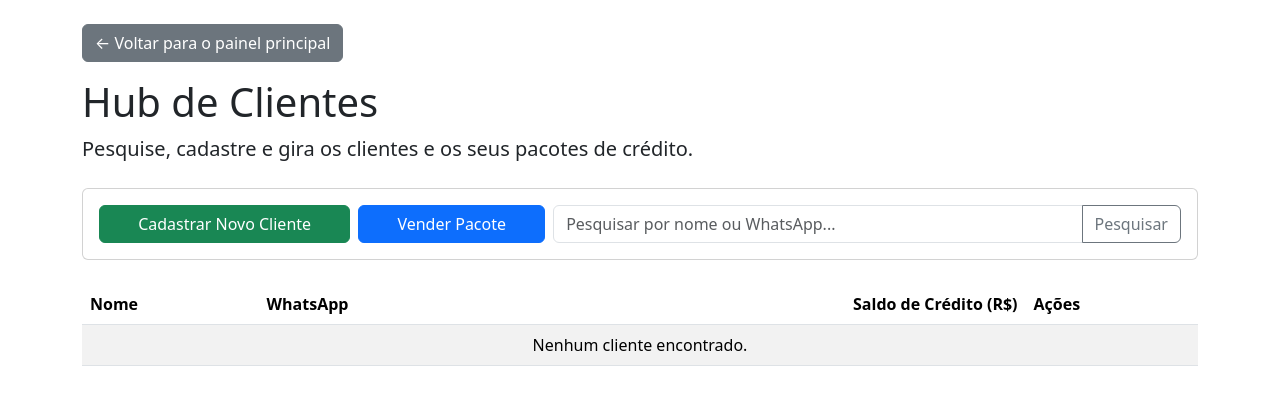
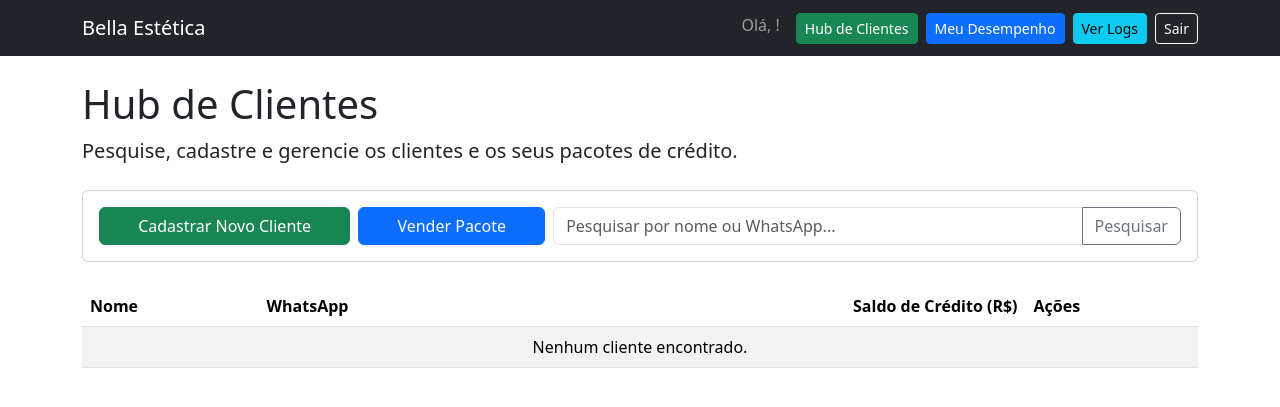
Before and after one commit to GabrielLTM/web-beautyparlor-management, a FastAPI app: page /painel/clientes in a window 1280 px wide. Shown: the top 407 px of the page. Run offline with FastAPI, Linux system fonts and the light colour scheme; the visitor is signed in with stand-in values (Sample User, id 1); data that the repository does not hold is empty; some libraries are stand-ins or nearby versions.

Commit message:
refactor: Aplica o template base à página de gestão de clientes - o ficheiro 'painel_clientes.html' agora herda a estrutura, navegação e estilos do 'base.html'. - scripts e estilos específicos da página foram movidos para os blocos apropriados (styles e scripts).

```diff
--- a/templates/painel_clientes.html
+++ b/templates/painel_clientes.html
@@ -1,14 +1,10 @@
-<!DOCTYPE html>
-<html lang="pt-br">
-<head>
-    <meta charset="UTF-8">
-    <meta name="viewport" content="width=device-width, initial-scale=1.0">
-    <title>Gestão de Clientes</title>
-    <link href="https://cdn.jsdelivr.net/npm/bootstrap@5.3.3/dist/css/bootstrap.min.css" rel="stylesheet">
-    <!-- ### PASSO 1: Adicionar o CSS da biblioteca Select2 ### -->
+{% extends "base.html" %}
+
+{% block title %}Gestão de Clientes - Bella Estética{% endblock %}
+
+{% block styles %}
 <link href="https://cdn.jsdelivr.net/npm/select2@4.1.0-rc.0/dist/css/select2.min.css" rel="stylesheet" />
 <link rel="stylesheet" href="https://cdn.jsdelivr.net/npm/select2-bootstrap-5-theme@1.3.0/dist/select2-bootstrap-5-theme.min.css" />
-
 <style>
     .total-card { position: sticky; top: 1rem; }
     /* Garante que o campo de pesquisa do Select2 funcione dentro do modal do Bootstrap */
@@ -16,14 +12,12 @@
         z-index: 1056; /* Um valor maior que o z-index do modal */
     }
 </style>
-</head>
-<body class="container mt-4">
+{% endblock %}
 
-    <a href="/painel" class="btn btn-secondary mb-3">&larr; Voltar para o painel principal</a>
+{% block content %}
 <h1>Hub de Clientes</h1>
-    <p class="lead">Pesquise, cadastre e gira os clientes e os seus pacotes de crédito.</p>
+<p class="lead">Pesquise, cadastre e gerencie os clientes e os seus pacotes de crédito.</p>
 
-    <!-- O resto do seu HTML permanece igual... -->
 <div class="card my-4">
     <div class="card-body">
         <div class="row g-2">
@@ -105,8 +99,6 @@
         <div class="modal-body">
             <div class="mb-3">
                 <label for="cliente_id_pacote" class="form-label">Pesquise e Selecione o Cliente:</label>
-                    <!-- ### CAMPO DE SELEÇÃO ATUALIZADO ### -->
-                    <!-- Adicionamos o estilo 'width: 100%' para que ele ocupe todo o espaço disponível -->
                 <select id="cliente_id_pacote" name="cliente_id_pacote" class="form-select" required style="width: 100%;">
                     <option value="" disabled selected>-- Digite para pesquisar um cliente --</option>
                     {% for c in todos_clientes_filtro %}
@@ -167,13 +159,13 @@
     </div>
   </div>
 </div>
+{% endblock %}
 
-    <script src="https://cdn.jsdelivr.net/npm/bootstrap@5.3.3/dist/js/bootstrap.bundle.min.js"></script>
-    <!-- ### PASSO 2: Adicionar o JavaScript do jQuery e da biblioteca Select2 ### -->
+{% block scripts %}
 <script src="https://code.jquery.com/jquery-3.6.0.min.js"></script>
 <script src="https://cdn.jsdelivr.net/npm/select2@4.1.0-rc.0/dist/js/select2.min.js"></script>
 <script>
-        // ### PASSO 3: Ativar a biblioteca Select2 no nosso campo de seleção ###
+    // Ativa a biblioteca Select2 no campo de seleção
     $(document).ready(function() {
         $('#cliente_id_pacote').select2({
             theme: 'bootstrap-5',
@@ -256,5 +248,4 @@
     preencherSelectServicos(container.querySelector('.servico-select'));
     calcularTotal();
 </script>
-</body>
-</html>
+{% endblock %}
```
Lines whose indentation alone changed are shown as unchanged.
